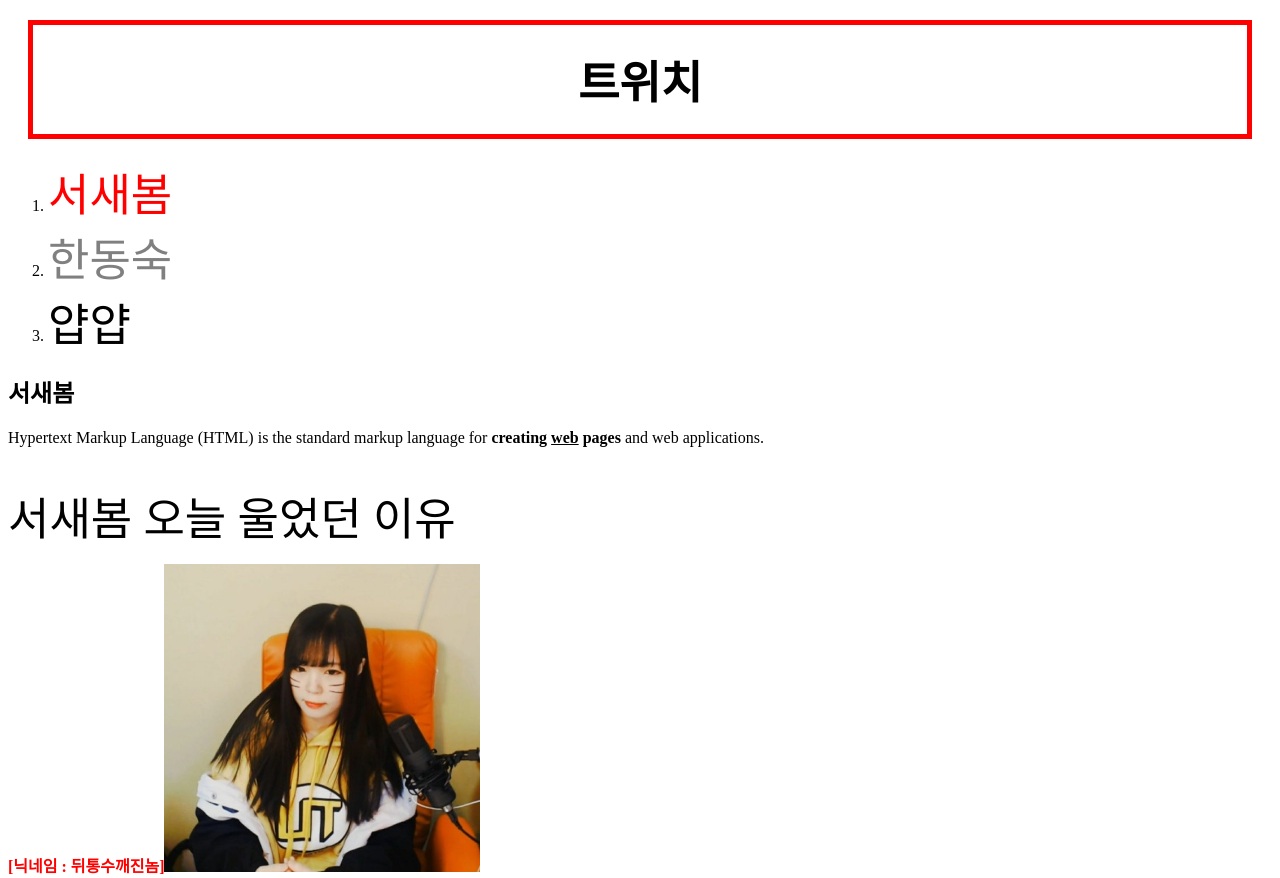
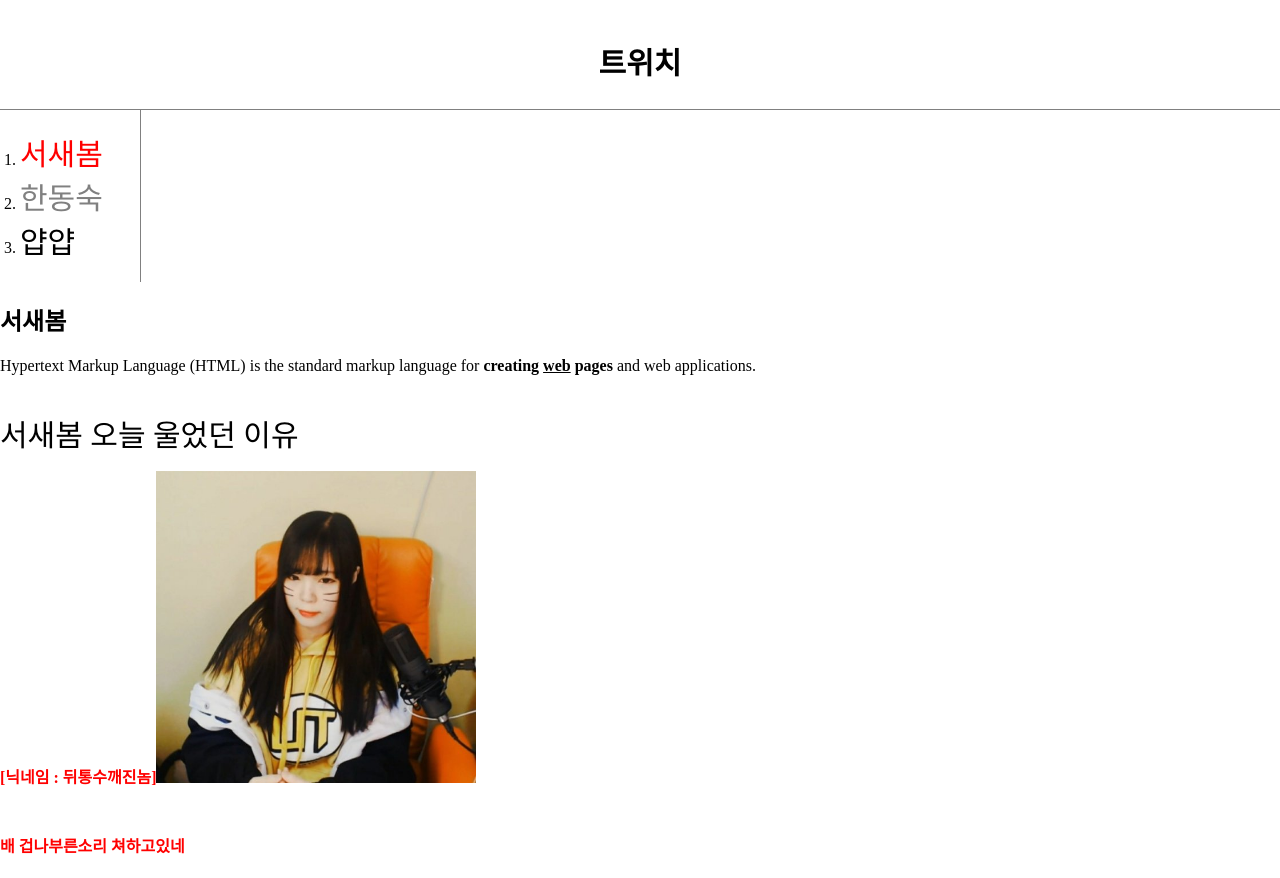
Before and after one commit to jju3506/twichi1, a plain HTML site: page 1.html in a window 1280 px wide. Shown: the top 878 px of the page. Drawn offline with Linux system fonts and the light colour scheme; grey boxes are pictures that could not be loaded; a script that the page names is missing.

Commit message:
Add files via upload

```diff
--- a/1.html
+++ b/1.html
@@ -4,21 +4,22 @@
 <title>트위치 - 서새봄</title>
 <meta charset="utf-8">
 <style>
+  body{
+    margin:0;
+  }
   a {
     color:black;
     text-decoration: none;
-    font-size:45px;
+    font-size:30px;
     text-align:center;
 
   }
   h1 {
     font-size:60px;
     text-align: center;
-    border:5px solid red;
+    border-bottom:1px solid gray;
+    margin:0;
     padding:20px;
-    margin:20px;
-    display:block;
-
   }
   b{
     color:red;
@@ -28,6 +29,12 @@
   }
   .saw{
     color:gray;
+  }
+  ol{
+    border-right:1px solid gray;
+    width:100px;
+    margin:0;
+    padding:20px;
   }
 
 
```
Also changed, not shown: grade.html (added, +23 -0 lines).
